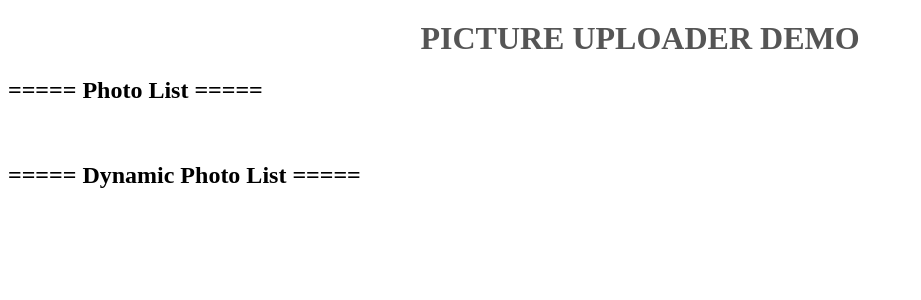
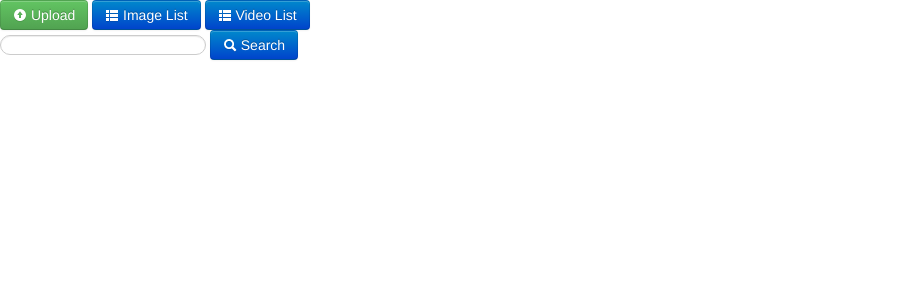
Before and after one commit to ycshao/img_site, a Django app: page /img_list in a window 1280 px wide. Shown: the top 300 px of the page, without its empty margins (0-921 px from the left). Run offline with Django 3.2, Linux system fonts and the light colour scheme; data that the repository does not hold is empty; parts of the project's set-up code (start-up, migrations or seed data) failed here and were passed over; some libraries are stand-ins or nearby versions.

Commit message:
changed img list template page, add detail page. add seprate out videos

```diff
--- /dev/null
+++ b/img_site/templates/css_links.html
@@ -0,0 +1,2 @@
+<link rel="stylesheet" type="text/css" charset="utf-8" href="/static/css/style.css" />
+<link rel="stylesheet" type="text/css" charset="utf-8" href="/static/bootstrap/css/bootstrap.css" />
--- a/img_site/templates/img_list.html
+++ b/img_site/templates/img_list.html
@@ -1,33 +1,19 @@
 <html>
-	<head>
-		<link rel="stylesheet" href="/media/style.css" />
-	</head>
+<head>
+	{% include 'css_links.html' %}
+</head>
 <body>
-	<h1>PICTURE UPLOADER DEMO</h1>
-	<h2>===== Photo List =====</h2>
-	{% if photos %}
-		<ul class="photo_list">
+	{% include 'topbar.html' %}
+	<div id="main">
+		{% if photos %}
 			{% for photo in photos %}
-				<li>
-					<a href="{{ path }}{{ photo.picFile }}" class="photolink">
-						{{ photo.title }}
+				<div class="twitter_frame">
+					<a href="/img_detail/{{ photo.id }}">
+						<img src="{{ img_dir }}{{ photo.picFile }}" class="img-polaroid"/> {{ photo.title }}
 					</a>
-				</li>
+				</div>
 			{% endfor %}
-		</ul>
-	{% endif %}
-	<br />
-	<h2>===== Dynamic Photo List =====</h2>
-	{% if photos %}
-		<ul class="photo_list">
-			{% for photo in photos %}
-				<li>
-					<a href="/img_list/{{ photo.title }} " class="photolink">
-						{{ photo.title }}
-					</a>
-				</li>
-			{% endfor %}
-		</ul>
-	{% endif %}
+		{% endif %}
+	</div>
 </body>
 </html>
--- /dev/null
+++ b/img_site/templates/topbar.html
@@ -0,0 +1,17 @@
+<div id="topbar">
+	<a class="btn btn-success" href="/upload/">
+		<i class="icon-circle-arrow-up icon-white"></i> Upload
+	</a>
+	<a class="btn btn-primary" href="/">
+		<i class="icon-th-list icon-white"></i> Image List
+	</a>
+	<a class="btn btn-primary" href="/videos/">
+		<i class="icon-th-list icon-white"></i> Video List
+	</a>
+	<form class="form-search">
+		<input type="text" class="input-long search-query">
+		<button type="submit" class="btn btn-primary">
+			<i class="icon-search icon-white"></i> Search
+		</button>
+	</form>
+</div>
```
Also changed, not shown: img_site/templates/img_detail.html (added, +13 -0 lines), img_site/templates/video_detail.html (added, +15 -0 lines), img_site/templates/video_list.html (added, +21 -0 lines).
